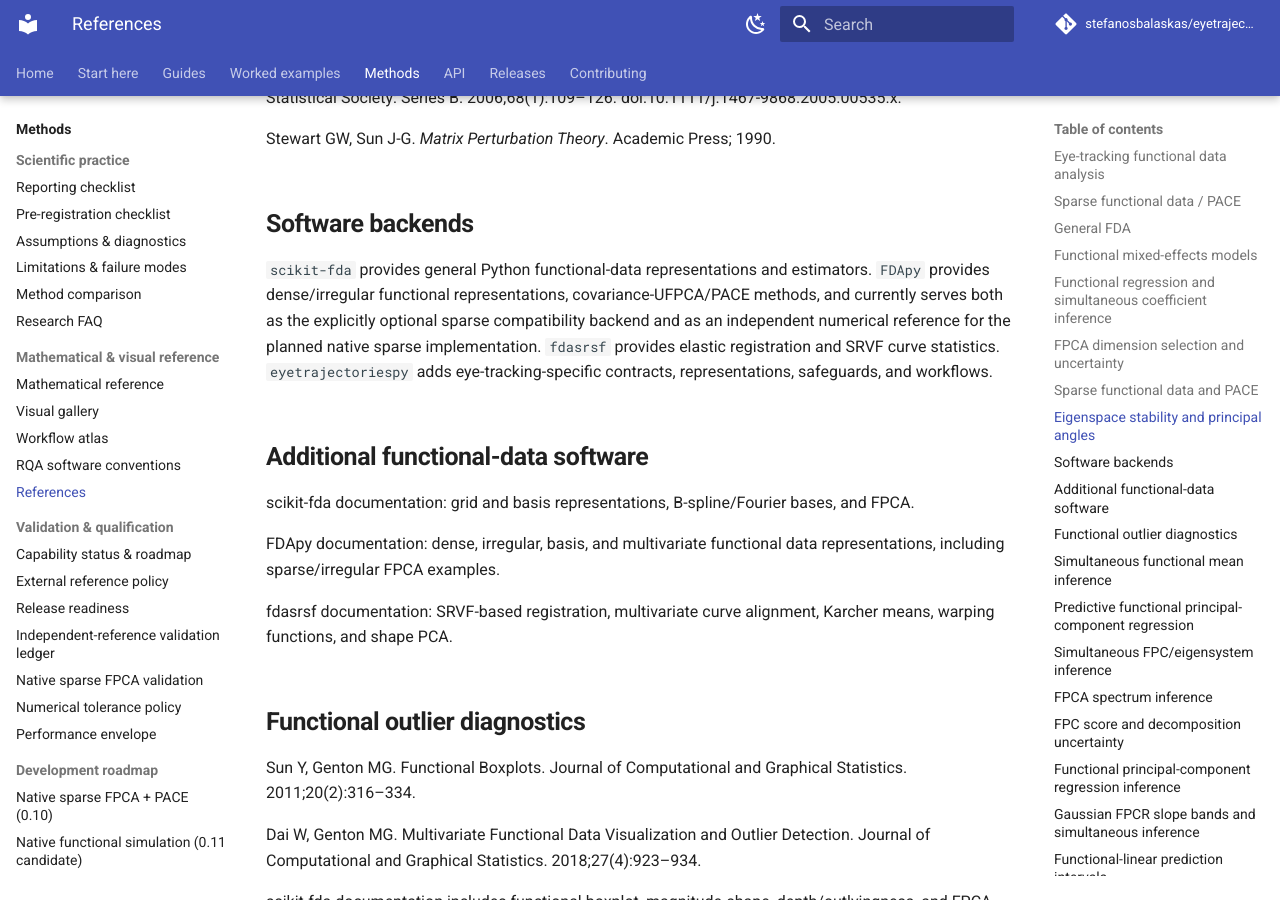
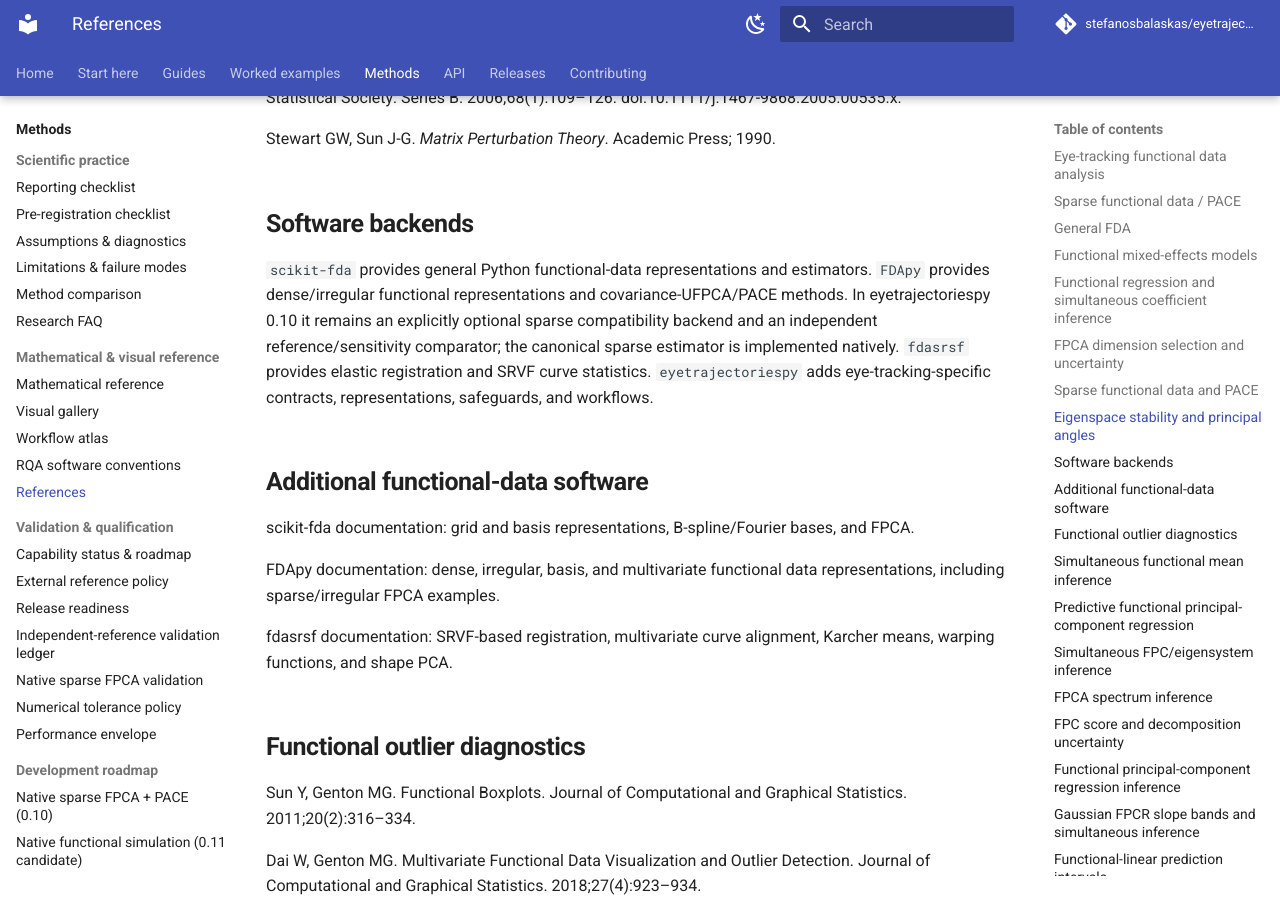
Before and after one commit to stefanosbalaskas/eyetrajectoriespy, an MkDocs documentation site: the page built from docs/methods/references.md, in a window 1280 px wide and 900 px high, scrolled down 2673 px. Built offline with MkDocs 1.6.1 and Material for MkDocs 9.7.7, drawn with Linux system fonts in a browser that asks for light colours; comment, search, counter and statistics services are not loaded.

Commit message:
Update sparse backend reference role for 0.10

```diff
--- a/docs/methods/references.md
+++ b/docs/methods/references.md
@@ -82,7 +82,7 @@ Stewart GW, Sun J-G. *Matrix Perturbation Theory*. Academic Press; 1990.
 
 ## Software backends
 
-`scikit-fda` provides general Python functional-data representations and estimators. `FDApy` provides dense/irregular functional representations, covariance-UFPCA/PACE methods, and currently serves both as the explicitly optional sparse compatibility backend and as an independent numerical reference for the planned native sparse implementation. `fdasrsf` provides elastic registration and SRVF curve statistics. `eyetrajectoriespy` adds eye-tracking-specific contracts, representations, safeguards, and workflows.
+`scikit-fda` provides general Python functional-data representations and estimators. `FDApy` provides dense/irregular functional representations and covariance-UFPCA/PACE methods. In eyetrajectoriespy 0.10 it remains an explicitly optional sparse compatibility backend and an independent reference/sensitivity comparator; the canonical sparse estimator is implemented natively. `fdasrsf` provides elastic registration and SRVF curve statistics. `eyetrajectoriespy` adds eye-tracking-specific contracts, representations, safeguards, and workflows.
 
 
 ## Additional functional-data software
```
